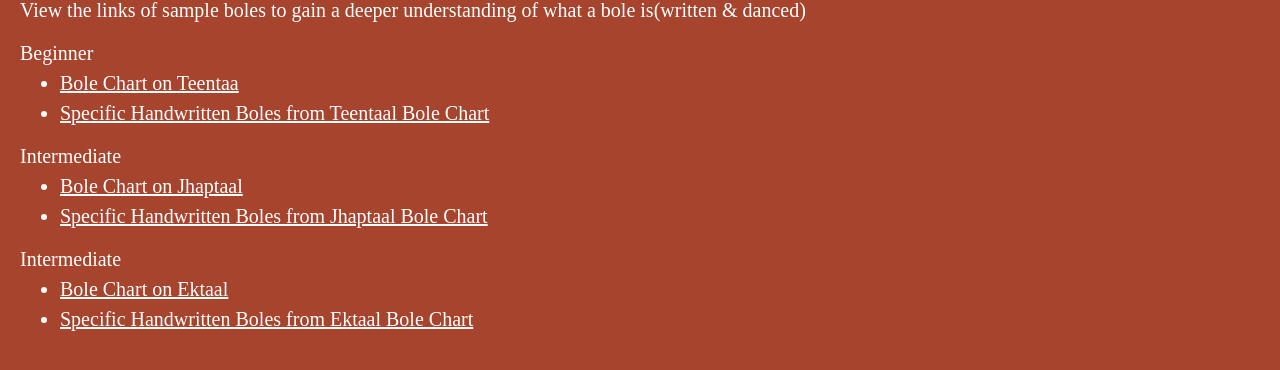
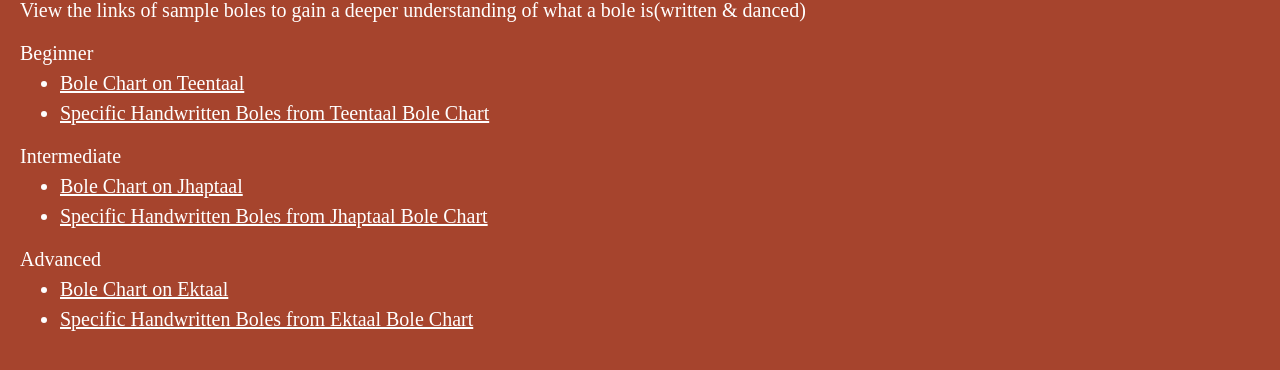
Before and after one commit to Shekhar-Dangi/kathak-app, a React (Create React App) app: page /practical in a window 1280 px wide. Shown: the part 370-740 px from the top of the page. Built offline with nearby package versions, Linux system fonts and the light colour scheme; no server answers; the HTML template or start-up script is replaced by a standard one; a web font is replaced by a local one.

Commit message:
Update Practical.js

```diff
--- a/src/components/Practical.js
+++ b/src/components/Practical.js
@@ -35,7 +35,7 @@ const Practical = () => {
         <List
           heading="Beginner"
           list={[
-            "Bole Chart on Teentaa",
+            "Bole Chart on Teentaal",
             "Specific Handwritten Boles from Teentaal Bole Chart",
           ]}
           linked={[0, 1]}
@@ -49,7 +49,7 @@ const Practical = () => {
           linked={[2, 3]}
         />
         <List
-          heading="Intermediate"
+          heading="Advanced"
           list={[
             "Bole Chart on Ektaal",
             "Specific Handwritten Boles from Ektaal Bole Chart",
```
